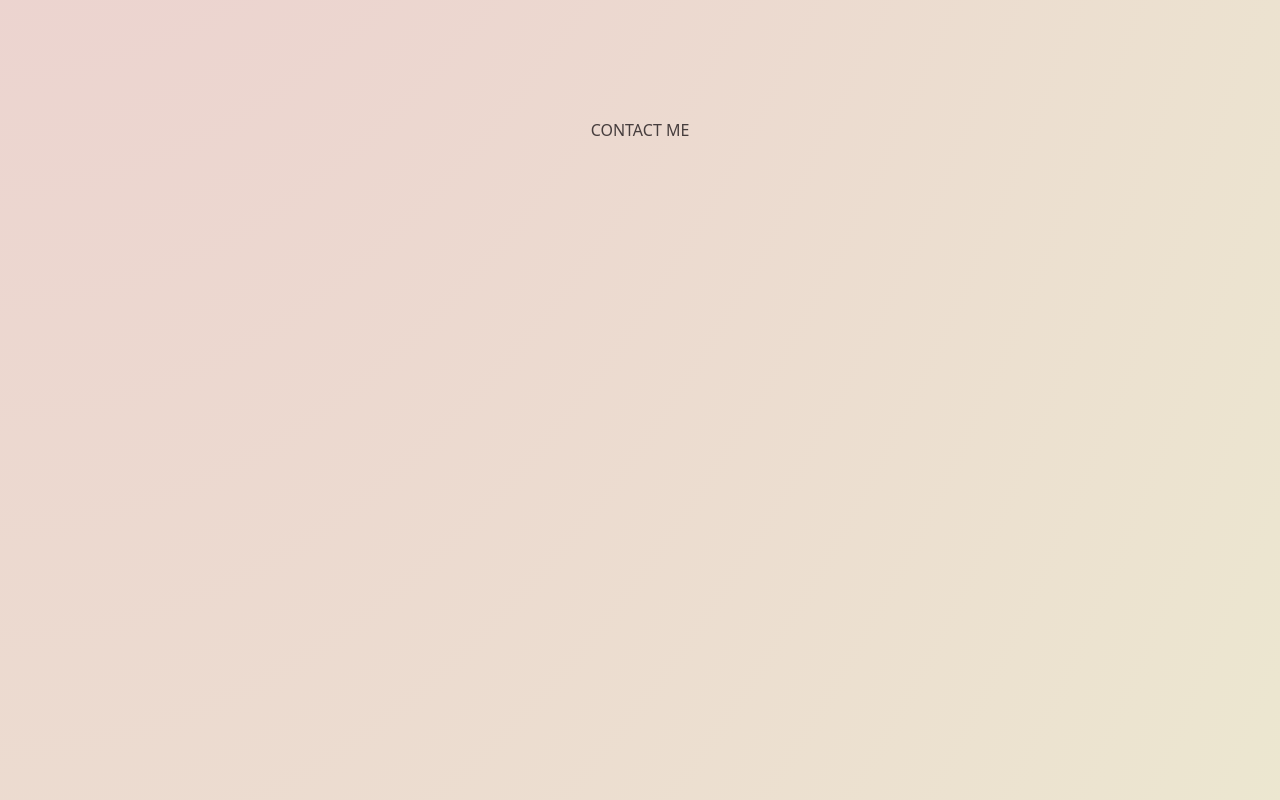
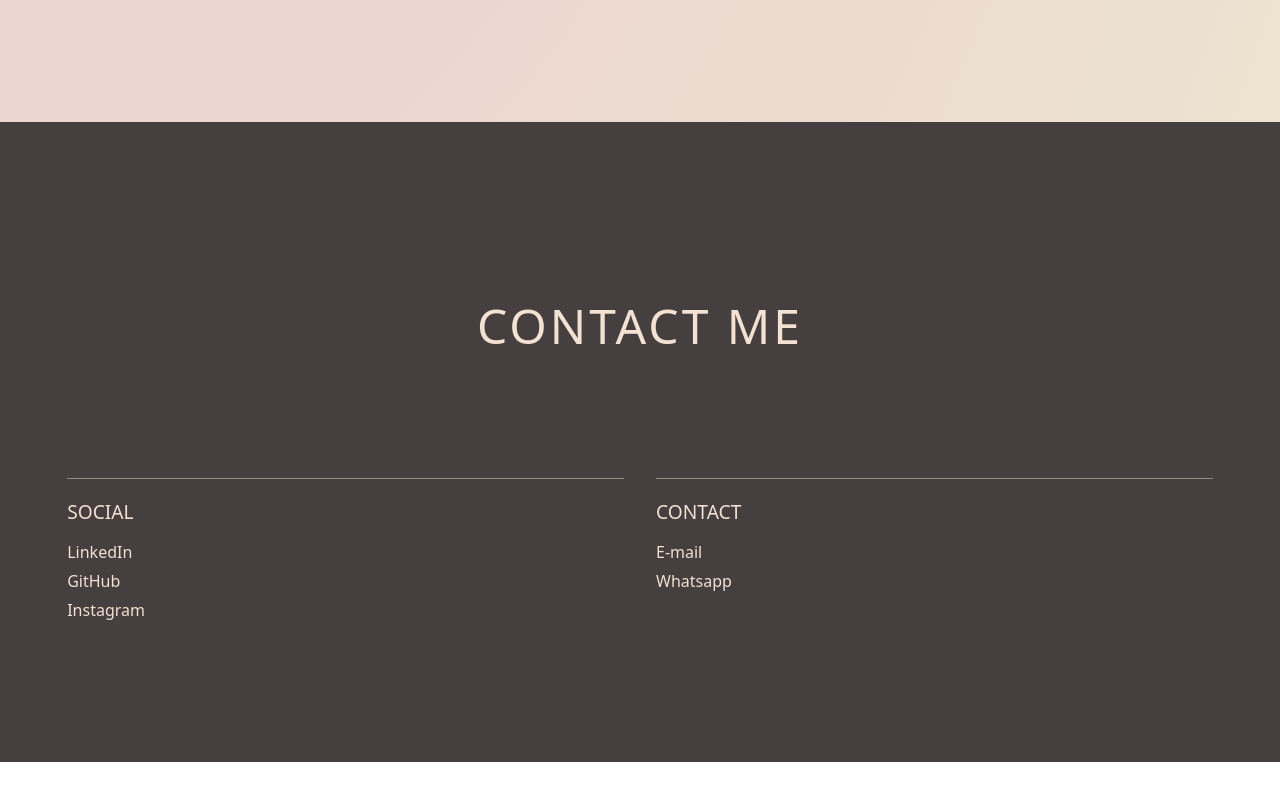
Before and after one commit to wania-sharif/wania-portfolio, a React (Vite) app: page / in a window 1280 px wide. Shown: the part 2258-3058 px from the top of the page. After the commit the page ends 3020 px from the top, so only its background shows below. Built offline with nearby package versions, Linux system fonts and the light colour scheme.

Commit message:
#7 create contact page layout

```diff
--- a/src/components/Contact/Contact.jsx
+++ b/src/components/Contact/Contact.jsx
@@ -5,6 +5,23 @@ const Contact = () => {
     return (
         <div className="contact" id="contact">
             <h3>CONTACT ME</h3>
+            <div>
+                <section className="socials">
+                    <h2>SOCIAL</h2>
+                    <ul>
+                        <li>LinkedIn</li>
+                        <li>GitHub</li>
+                        <li>Instagram</li>
+                    </ul>
+                </section>
+                <section className="contacts">
+                    <h2>CONTACT</h2>
+                    <ul>
+                        <li>E-mail</li>
+                        <li>Whatsapp</li>
+                    </ul>
+                </section>
+            </div>
         </div>
     );
 };
--- a/src/components/Contact/contact.css
+++ b/src/components/Contact/contact.css
@@ -1,3 +1,42 @@
 .contact {
-    min-height: 90vh;
+    height: 70vh;
+    padding: 10vh 4vw 0;
+    background-color: var(--brown);
+    color: #f3e1d1;
+    display: flex;
+    flex-direction: column;
+    justify-content: center;
+    gap: 6em;
 }
+/* header  */
+.contact h3 {
+    letter-spacing: 3px;
+    font-size: 3em;
+    font-weight: 100;
+}
+
+/* content container  */
+.contact > div {
+    padding: 2em 1em;
+    display: flex;
+    justify-content: space-around;
+    gap: 2em;
+}
+
+/* contact and socials sections */
+.contact .contacts, .contact .socials {
+    width: 100%;
+    border-top: 1px solid #f3e1d177;
+    text-align: left;
+    font-weight: 200;
+}
+
+.contact h2 {
+    font-weight: 400;
+    font-size: 1.2em;
+    margin: 1.2em 0;
+}
+
+.contact ul > li {
+    margin: 0.8em 0;
+}
--- a/src/index.css
+++ b/src/index.css
@@ -10,7 +10,7 @@
   font-weight: 400;
 
   color-scheme: light;
-  color: #463d3d;
+  color: var(--brown);
   background: radial-gradient(at left top, #ecc0cf, #ece7d0);
 
   font-synthesis: none;
@@ -18,6 +18,9 @@
   -webkit-font-smoothing: antialiased;
   -moz-osx-font-smoothing: grayscale;
   scroll-behavior: smooth;
+
+  /* declare colour variables */
+  --brown: #453f3f;
 }
 
 a {
```
